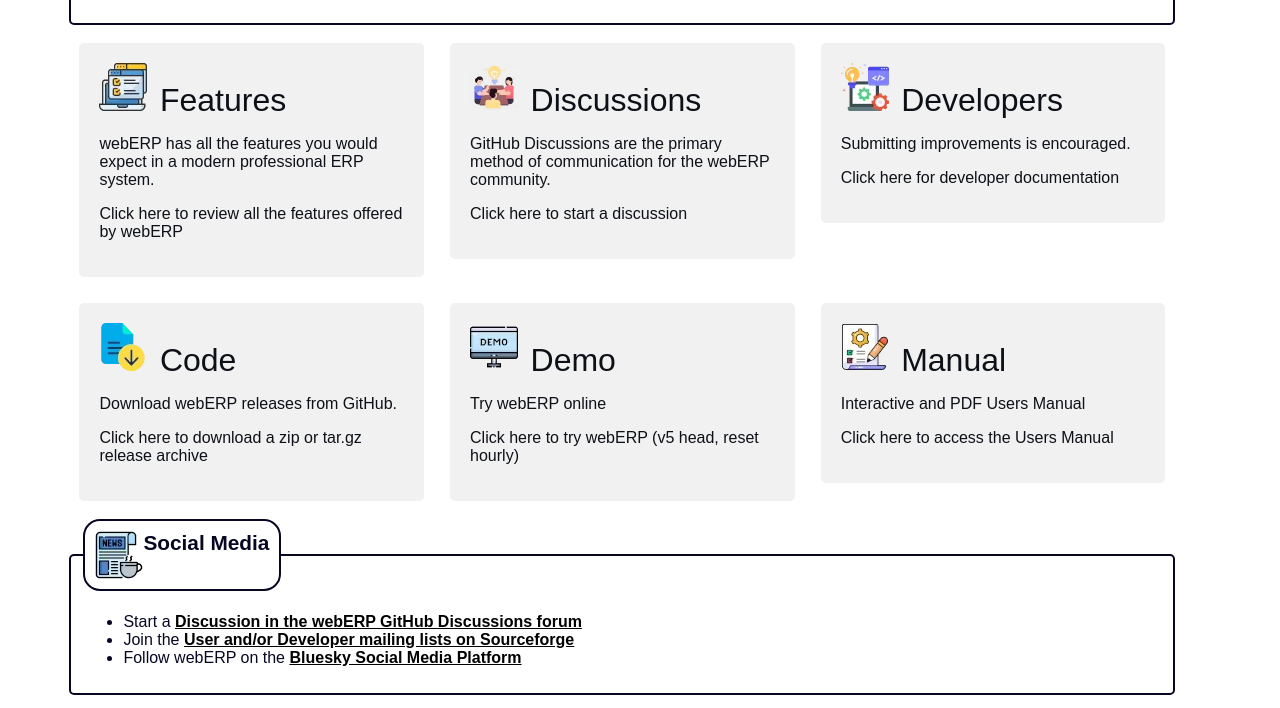
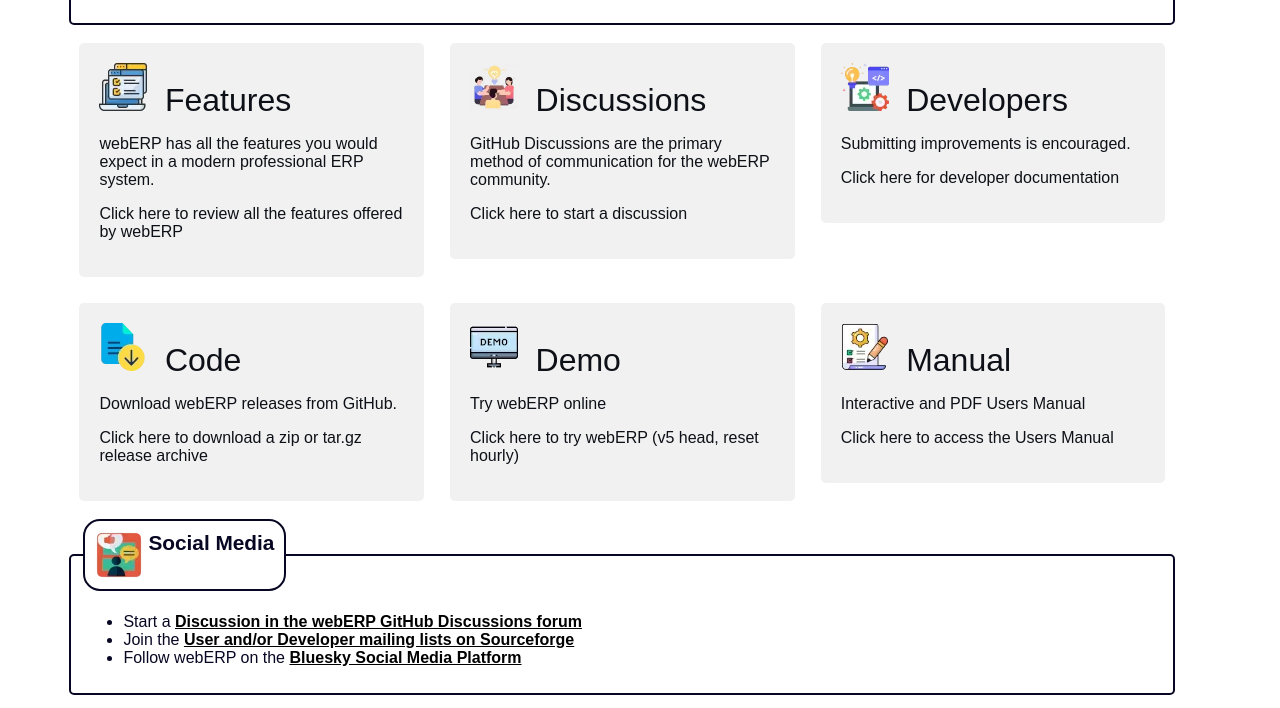
Before and after one commit to timschofield/weberp.org, a plain HTML site: page index.html in a window 1280 px wide. Shown: the part 537-1245 px from the top of the page. Drawn offline with Linux system fonts and the light colour scheme.

Commit message:
Have a separate icon for social media

```diff
--- a/index.html
+++ b/index.html
@@ -101,7 +101,7 @@
 
 	<article>
 		<fieldset class="about">
-			<legend><img class="icons" src="images/news.avif" title="Icon downloaded from here - https://www.flaticon.com/free-icons/download" alt="Social Media" />Social Media</legend>
+			<legend><img class="icons" src="images/socialmedia.avif" title="Icon downloaded from here - https://www.flaticon.com/free-icons/download" alt="Social Media" />Social Media</legend>
 
 			<ul>
 				<li>Start a <a class="about-link" target="_blank" href="https://github.com/timschofield/webERP/discussions">Discussion in the webERP GitHub Discussions forum</a></li>
--- a/style.css
+++ b/style.css
@@ -205,10 +205,12 @@
 .icons{
 width:48px;
 height:48px;
+margin-right:5px;
 }
 .title{
 padding-left:8px;
 font-size:2rem;
+margin-bottom:15px
 }
 .ItemLink{
 text-decoration:none;
```
Also changed, not shown: images/socialmedia.avif (added).
